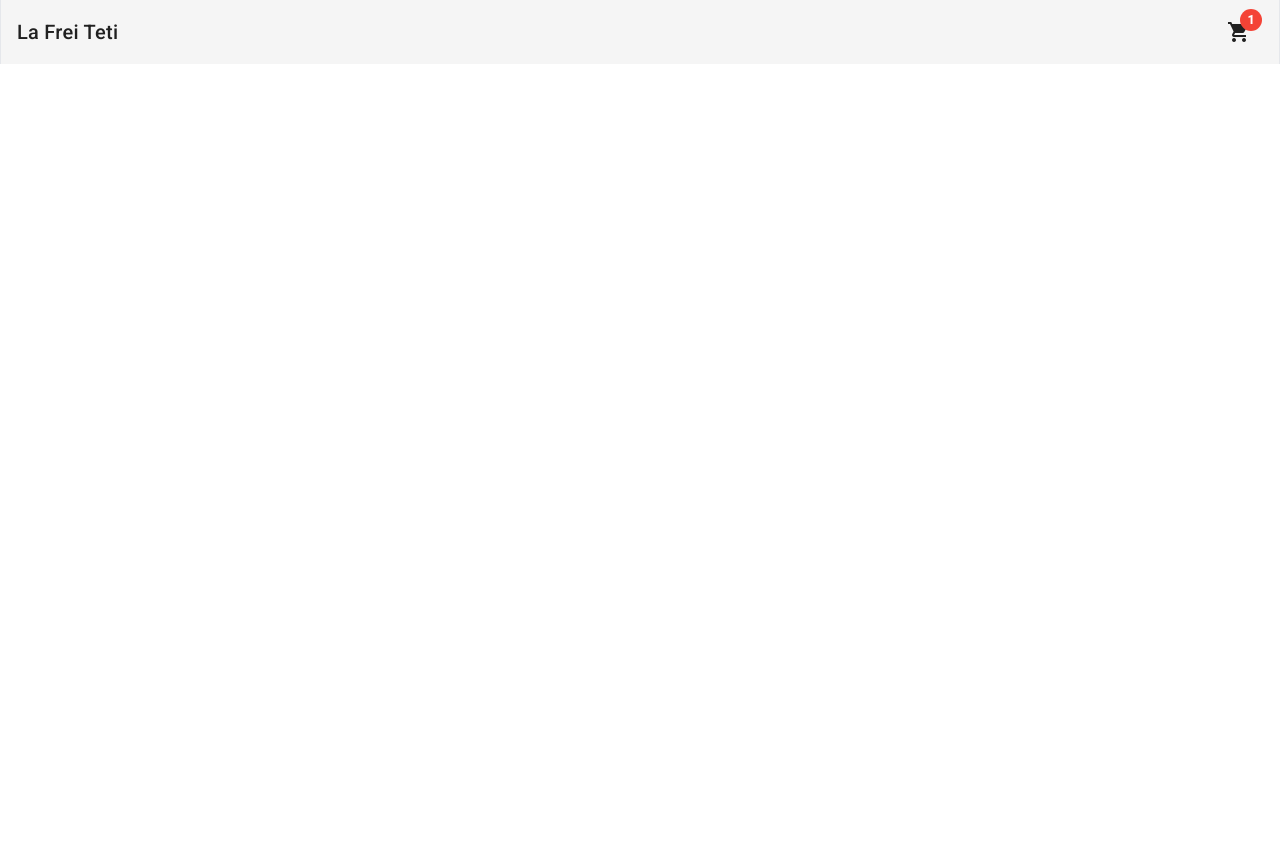
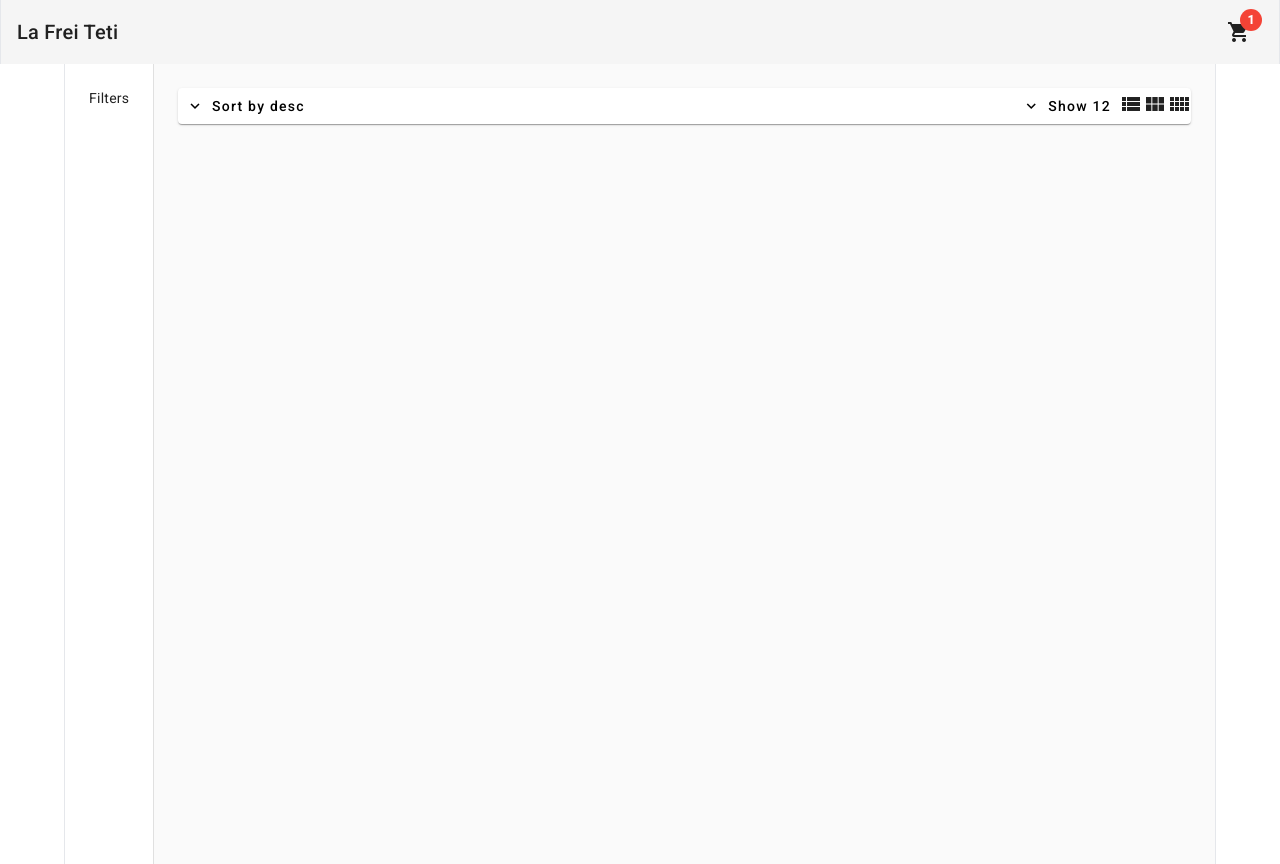
Before and after one commit to rzepa000/bakery_shop, an Angular app: page /home in a window 1280 px wide. Before the commit this address led to /. Before the commit the page ends 800 px from the top, so only its background shows below. Built offline with nearby package versions, Linux system fonts and the light colour scheme.

Commit message:
added sorting

```diff
--- a/package.json
+++ b/package.json
@@ -28,8 +28,9 @@
     "@angular/cli": "~15.2.4",
     "@angular/compiler-cli": "^15.2.0",
     "autoprefixer": "^10.4.14",
+    "ngx-tailwind": "^3.0.0",
     "postcss": "^8.4.21",
-    "tailwindcss": "^3.3.1",
+    "tailwindcss": "^3.0.8",
     "typescript": "~4.9.4"
   }
 }
--- a/src/app/app-routing.module.ts
+++ b/src/app/app-routing.module.ts
@@ -1,7 +1,16 @@
 import { NgModule } from '@angular/core';
 import { RouterModule, Routes } from '@angular/router';
+import { HomeComponent } from './pages/home/home.component';
 
-const routes: Routes = [];
+const routes: Routes = [{
+  path: 'home',
+  component: HomeComponent
+
+},
+{
+  path: '', redirectTo: 'home' , pathMatch: 'full'
+}
+];
 
 @NgModule({
   imports: [RouterModule.forRoot(routes)],
--- a/src/app/app.component.ts
+++ b/src/app/app.component.ts
@@ -4,6 +4,7 @@
   selector: 'app-root',
   template: `
     <app-header></app-header>
+    <router-outlet></router-outlet>
 
   `,
   styles: []
--- a/src/app/app.module.ts
+++ b/src/app/app.module.ts
@@ -17,11 +17,15 @@
 import { AppComponent } from './app.component';
 import { BrowserAnimationsModule } from '@angular/platform-browser/animations';
 import { HeaderComponent } from './components/header/header.component';
+import { HomeComponent } from './pages/home/home.component';
+import { ProductsHeaderComponent } from './pages/home/components/products-header/products-header.component';
 
 @NgModule({
   declarations: [
     AppComponent,
-    HeaderComponent
+    HeaderComponent,
+    HomeComponent,
+    ProductsHeaderComponent
   ],
   imports: [
     BrowserModule,
--- a/src/app/components/header/header.component.html
+++ b/src/app/components/header/header.component.html
@@ -27,10 +27,10 @@
                 <span class="font-bold">{{"300" | currency}}</span>
             </div>
             <div class="pt-3 flex justify-between">
-                <button class="bg-rose-600 text-white rounded-full w-8 h-8">
+                <button class=" bg-rose-600 text-white rounded-full w-8 h-8">
                     <mat-icon>remove_shopping_cart</mat-icon>
                 </button>
-                <button routerLink="cart" class="bg-green-600 text-white rounded-full w-8 h-8">
+                <button routerLink="cart" class=" bg-green-600 text-white rounded-full w-8 h-8">
                     <mat-icon>remove_shopping_cart</mat-icon>
                 </button>
 
--- /dev/null
+++ b/src/app/pages/home/components/products-header/products-header.component.html
@@ -0,0 +1,36 @@
+<mat-card class="mb-4">
+    <div class="flex justify-between">
+        <div>
+            <button mat-button [matMenuTriggerFor]="sortByMenu">
+                Sort by {{sort}}
+                <mat-icon>expand_more</mat-icon>
+            </button>
+            <mat-menu #sortByMenu="matMenu">
+                <button (click)="onSortUpdated('desc')" mat-menu-item>desc</button>
+                <button (click)="onSortUpdated('asc')" mat-menu-item>asc</button>
+            </mat-menu>
+        </div>
+        <div class="flex items-center">
+            <div>
+                <button mat-button [matMenuTriggerFor]="menu">
+                    Show {{itemsShowCount}}
+                    <mat-icon>expand_more</mat-icon>
+                </button>
+                <mat-menu #menu="matMenu">
+                    <button (click)="onItemsUpdated(12)" mat-menu-item>12</button>
+                    <button (click)="onItemsUpdated(24)" mat-menu-item>24</button>
+                    <button (click)="onItemsUpdated(36)" mat-menu-item>36</button>
+                </mat-menu>
+            </div>
+            <button>
+                <mat-icon>view_list</mat-icon>
+            </button>
+            <button>
+                <mat-icon>view_module</mat-icon>
+            </button>
+            <button>
+                <mat-icon>view_comfy</mat-icon>
+            </button>
+        </div>
+    </div>
+</mat-card>
--- /dev/null
+++ b/src/app/pages/home/components/products-header/products-header.component.ts
@@ -0,0 +1,18 @@
+import { Component } from '@angular/core';
+
+@Component({
+  selector: 'app-products-header',
+  templateUrl: "./products-header.component.html",
+  styles: [
+  ]
+})
+export class ProductsHeaderComponent {
+  sort='desc';
+  itemsShowCount=12;
+  onSortUpdated(newSort: string): void{
+    this.sort = newSort;
+  }
+  onItemsUpdated(count: number): void{
+    this.itemsShowCount = count;
+  }
+}
--- /dev/null
+++ b/src/app/pages/home/home.component.html
@@ -0,0 +1,13 @@
+<mat-drawer-container
+class="min-h-full max-w-6xl mx-auto border-x"
+[autosize]="true"
+>
+    <mat-drawer mode="side" opened class="p-6">
+        <div>
+            Filters
+        </div>
+    </mat-drawer>
+    <mat-drawer-content class="p-6">
+        <app-products-header></app-products-header>
+    </mat-drawer-content>
+</mat-drawer-container>
--- /dev/null
+++ b/src/app/pages/home/home.component.ts
@@ -0,0 +1,11 @@
+import { Component } from '@angular/core';
+
+@Component({
+  selector: 'app-home',
+  templateUrl: './home.component.html',
+  styles: [
+  ]
+})
+export class HomeComponent {
+
+}
--- a/tailwind.config.js
+++ b/tailwind.config.js
@@ -1,12 +1,13 @@
 /** @type {import('tailwindcss').Config} */
 module.exports = {
   content: [
-    "./src/**/*.{html,ts}",
-  ],
+    "./src/**/*.{html,ts}"
+],
   theme: {
     extend: {},
   },
   plugins: [
 
+
   ],
 }
```
Also changed, not shown: 1 other file (tests, documents, lock files or other folders).
